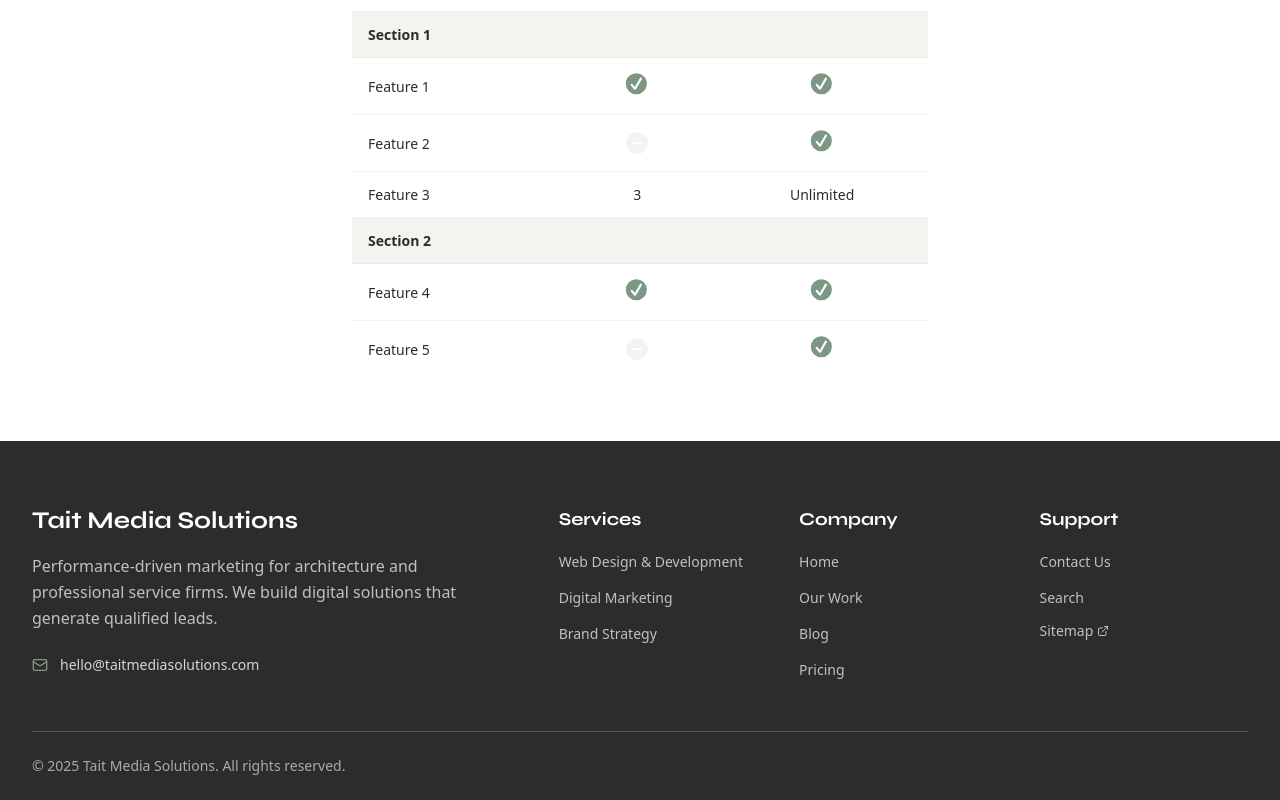
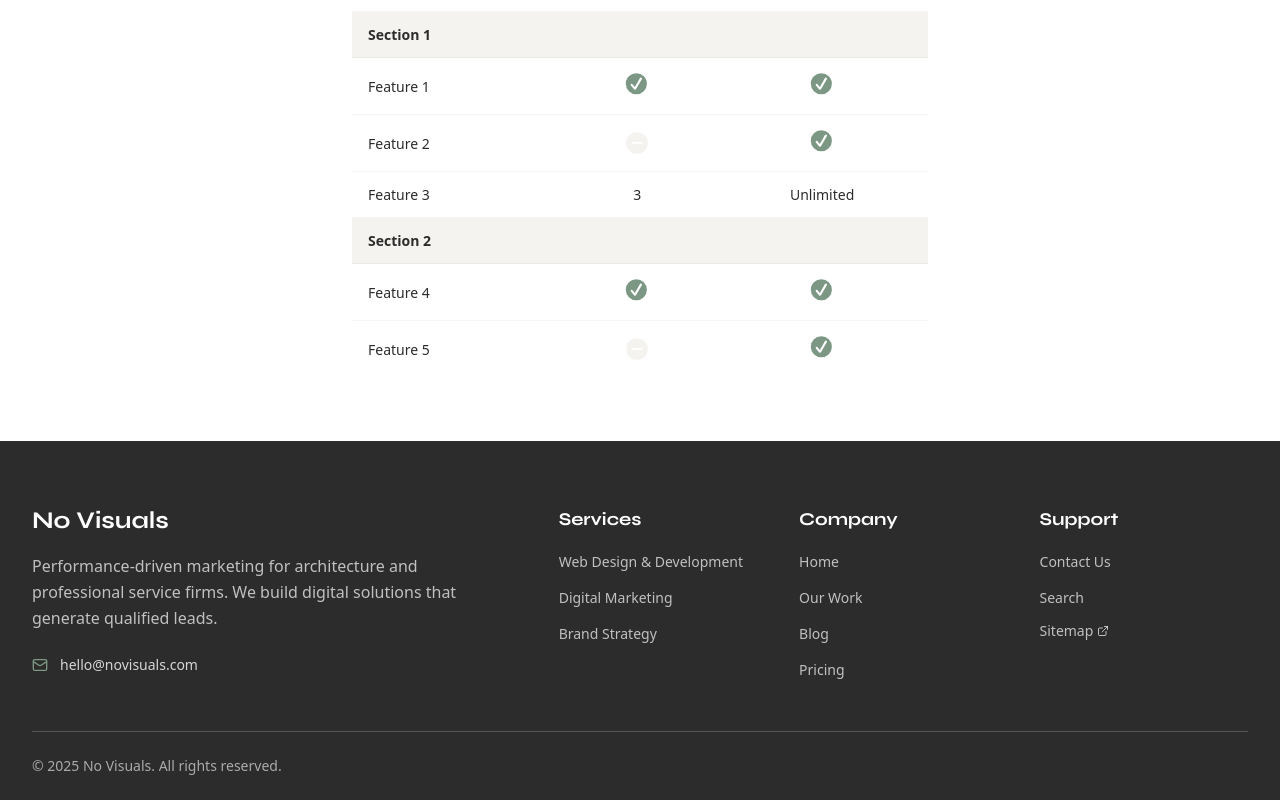
Before and after one commit to anrichtait/no-visuals-site, a SvelteKit app: page /pricing in a window 1280 px wide. Shown: the part 1192-1992 px from the top of the page. Built offline with nearby package versions, Linux system fonts and the light colour scheme.

Commit message:
REBRAND: to no visuals

```diff
--- a/package.json
+++ b/package.json
@@ -58,6 +58,8 @@
     "@threlte/core": "^8.1.5",
     "@threlte/extras": "^9.5.4",
     "@types/three": "^0.180.0",
+    "@vercel/analytics": "^1.5.0",
+    "@vercel/speed-insights": "^1.2.0",
     "cookie": "^0.7.2",
     "daisyui": "^5.1.13",
     "handlebars": "^4.7.8",
--- a/src/config.ts
+++ b/src/config.ts
@@ -1,7 +1,7 @@
-export const WebsiteName: string = "Tait Media Solutions"
-export const WebsiteBaseUrl: string = "https://taitmediasolutions.com"
+export const WebsiteName: string = "No Visuals"
+export const WebsiteBaseUrl: string = "https://no-visuals.vercel.app/"
 export const WebsiteDescription: string =
-  "Tait Media Solutions is a marketing agency focusing on performance."
+  "No Visuals is a performance-driven marketing agency for architecture and professional service firms."
 export const CreateProfileStep: boolean = true
-export const ContactEmail: string = "hello@taitmediasolutions.com"
+export const ContactEmail: string = "hello@novisuals.com"
 export const ContactPhone: string = ""
--- a/src/lib/components/NavBar.svelte
+++ b/src/lib/components/NavBar.svelte
@@ -91,7 +91,7 @@
                 on:mouseleave={() => (logoHover = false)}
                 on:focus={() => (logoHover = true)}
                 on:blur={() => (logoHover = false)}
-                aria-label="Tait Media Solutions — Home"
+                aria-label="No Visuals — Home"
             >
                 <svg
                     viewBox="0 0 100 80"
@@ -101,7 +101,7 @@
                     role="img"
                     aria-hidden="false"
                 >
-                    <title>Tait Media Solutions</title>
+                    <title>No Visuals</title>
 
                     <path
                         class="logo-path"
--- a/src/lib/components/ProjectsSection.svelte
+++ b/src/lib/components/ProjectsSection.svelte
@@ -4,14 +4,14 @@ import { ExternalLink, Clock, Sparkles } from '$lib/icons';
 export let projects = [
   {
     id: 'tait-media-rebrand',
-    title: 'Tait Media Solutions',
+    title: 'No Visuals',
     subtitle: 'Complete Agency Transformation',
     description: 'A comprehensive documentation of rebuilding our own digital presence from the ground up. From an outdated Jekyll stack to cutting-edge Svelte, this case study will show the complete process of modernizing a marketing agency.',
     category: 'Agency Rebrand',
     status: 'in-progress',
     expectedCompletion: 'Q4 2025',
     heroImage: '/images/case-studies/tait-rebrand-hero.jpg',
-    heroImageAlt: 'Tait Media Solutions rebrand case study',
+    heroImageAlt: 'No Visuals rebrand case study',
     link: '/work/tait-media-rebrand',
     previewFeatures: [
       'Complete brand identity overhaul',
--- a/src/routes/(marketing)/+layout.svelte
+++ b/src/routes/(marketing)/+layout.svelte
@@ -2,7 +2,9 @@
 import { WebsiteName, ContactEmail } from "./../../config"
 import NavBar from "$lib/components/NavBar.svelte"
 import { Mail, ExternalLink } from '$lib/icons'
-  import "../../app.css"
+import "../../app.css"
+import { injectAnalytics } from '@vercel/analytics/sveltekit'
+import { injectSpeedInsights } from '@vercel/speed-insights/sveltekit';
 
   interface Props {
     children?: import("svelte").Snippet
@@ -10,13 +12,16 @@ import { Mail, ExternalLink } from '$lib/icons'
 
   let { children }: Props = $props()
 
-  const currentYear = 2025;
+const currentYear = 2025;
+
+injectSpeedInsights();
 </script>
 
 <NavBar />
 
 <div class="">
-  {@render children?.()}
+    {@render children?.()}
+    <injectAnalytics />
 </div>
 
 <!-- Footer -->
--- a/src/routes/(marketing)/+page.svelte
+++ b/src/routes/(marketing)/+page.svelte
@@ -53,7 +53,7 @@ JSON.stringify(ldJson) + "<"
 
                 <div class="space-y-8">
                     <p class="text-xl sm:text-2xl font-inter leading-relaxed text-[#2C2C2C] font-light">
-                        Tait Media Solutions is a <strong class="underline decoration-[#7C9885] decoration-2 underline-offset-4">performance-driven</strong> marketing agency for architecture and professional service
+                        No Visuals is a <strong class="underline decoration-[#7C9885] decoration-2 underline-offset-4">performance-driven</strong> marketing agency for architecture and professional service
                         firms. We replace outdated websites and vague marketing strategies with systematic solutions focused on one
                         thing: generating <strong class="font-semibold underline decoration-[#7C9885] decoration-2 underline-offset-4">qualified leads</strong>.
                     </p>
--- a/src/routes/(marketing)/about/+page.svelte
+++ b/src/routes/(marketing)/about/+page.svelte
@@ -43,8 +43,8 @@ const values = [
 </script>
 
 <svelte:head>
-    <title>About - Tait Media Solutions</title>
-    <meta name="description" content="Learn about No Visualz, a performance-driven marketing agency for architecture and professional service firms. Founded by Anrich Tait." />
+    <title>About - No Visuals</title>
+    <meta name="description" content="Learn about No Visuals, a performance-driven marketing agency for architecture and professional service firms. Founded by Anrich Tait." />
     <!-- eslint-disable-next-line svelte/no-at-html-tags -->
     {@html jsonldScript}
 </svelte:head>
@@ -74,7 +74,7 @@ const values = [
                 </h1>
 
                 <p class="text-xl lg:text-2xl text-white/80 font-inter leading-relaxed max-w-4xl mx-auto mb-12">
-                    No Visualz partners with architecture and professional service firms to replace outdated websites
+                    No Visuals partners with architecture and professional service firms to replace outdated websites
                     and vague marketing promises with systematic solutions that generate qualified leads.
                 </p>
 
@@ -245,7 +245,7 @@ const values = [
 
                     <div class="space-y-6">
                         <p class="text-lg font-inter leading-relaxed text-[#2C2C2C]/90">
-                            I started Tait Media Solutions because I got tired of agencies
+                            I started No Visuals because I got tired of agencies
                             that sell smoke and mirrors instead of measurable growth. My
                             mission is simple: radical transparency.
                             Show the work, the metrics and the ROI. That clarity comes from years of doing things
--- a/src/routes/(marketing)/work/+page.svelte
+++ b/src/routes/(marketing)/work/+page.svelte
@@ -22,14 +22,14 @@ interface CaseStudy {
 const caseStudies: CaseStudy[] = [
   {
     id: 'tait-media-rebrand',
-    title: 'Tait Media Solutions',
+    title: 'No Visuals',
     subtitle: 'Complete Agency Transformation',
     description: 'A comprehensive documentation of rebuilding our own digital presence from the ground up. From an outdated Jekyll stack to cutting-edge Svelte 5, this case study will show the complete process of modernizing a marketing agency.',
     category: 'Agency Rebrand',
     status: 'in-progress',
     expectedCompletion: 'Q4 2025',
     heroImage: '/images/case-studies/tait-rebrand-hero.jpg',
-    heroImageAlt: 'Tait Media Solutions rebrand case study',
+    heroImageAlt: 'No Visuals rebrand case study',
     link: '/work/tait-media-rebrand',
     previewFeatures: [
       'Complete visual identity overhaul',
@@ -90,9 +90,9 @@ function getStatusBadge(study: CaseStudy) {
 </script>
 
 <svelte:head>
-  <title>Our Work - Case Studies | Tait Media Solutions</title>
+  <title>Our Work - Case Studies | No Visuals</title>
   <meta name="description" content="See how we've helped architecture and professional service firms transform their digital presence and drive measurable growth through our detailed case studies." />
-  <meta property="og:title" content="Our Work - Case Studies | Tait Media Solutions" />
+  <meta property="og:title" content="Our Work - Case Studies | No Visuals" />
   <meta property="og:description" content="Real results from real projects. See how we've helped firms achieve 340%+ lead increases and $1.5M+ revenue growth." />
   <meta property="og:type" content="website" />
 </svelte:head>
--- a/src/routes/(marketing)/work/architecture-firm-redesign/+page.svelte
+++ b/src/routes/(marketing)/work/architecture-firm-redesign/+page.svelte
@@ -3,7 +3,7 @@ import { Calendar, Sparkles, ArrowRight, ExternalLink, TrendingUp } from 'lucide
 </script>
 
 <svelte:head>
-  <title>Hartwell Architecture Redesign - Case Study | Tait Media Solutions</title>
+  <title>Hartwell Architecture Redesign - Case Study | No Visuals</title>
   <meta name="description" content="How a 40-year-old architecture firm transformed their digital presence and increased qualified leads by 340% through strategic website redesign and content marketing." />
   <meta property="og:title" content="Hartwell Architecture Redesign - Case Study" />
   <meta property="og:description" content="340% increase in qualified leads and $2.8M in new contracts through digital transformation." />
--- a/src/routes/(marketing)/work/professional-services-startup/+page.svelte
+++ b/src/routes/(marketing)/work/professional-services-startup/+page.svelte
@@ -3,7 +3,7 @@ import { Calendar, Sparkles, ArrowRight, ExternalLink, DollarSign, TrendingUp }
 </script>
 
 <svelte:head>
-  <title>Meridian Consulting Startup Growth - Case Study | Tait Media Solutions</title>
+  <title>Meridian Consulting Startup Growth - Case Study | No Visuals</title>
   <meta name="description" content="How a new professional services firm built complete digital infrastructure and generated $1.5M in revenue within their first year through strategic marketing automation." />
   <meta property="og:title" content="Meridian Consulting Startup Growth - Case Study" />
   <meta property="og:description" content="$1.5M revenue in first year through complete digital infrastructure and marketing automation." />
@@ -340,7 +340,7 @@ import { Calendar, Sparkles, ArrowRight, ExternalLink, DollarSign, TrendingUp }
 
         <div class="bg-gray-900 text-white rounded-xl p-8 mb-8">
           <blockquote class="text-lg font-light italic leading-relaxed mb-4">
-            "Working with Tait Media was the best investment we made as a startup. They didn't just build us a website - they built us a complete business development engine. Every system works together seamlessly, and we can see exactly where every dollar of revenue comes from."
+            "Working with No Visuals was the best investment we made as a startup. They didn't just build us a website - they built us a complete business development engine. Every system works together seamlessly, and we can see exactly where every dollar of revenue comes from."
           </blockquote>
           <footer class="text-gray-300">
             <strong>Michael Chen</strong>, Managing Principal<br>
--- a/src/routes/(marketing)/work/tait-media-rebrand/+page.svelte
+++ b/src/routes/(marketing)/work/tait-media-rebrand/+page.svelte
@@ -3,9 +3,9 @@ import { Clock, Sparkles, ArrowRight, ExternalLink } from 'lucide-svelte';
 </script>
 
 <svelte:head>
-  <title>Tait Media Solutions Rebrand - Case Study | Tait Media Solutions</title>
+  <title>No Visuals Rebrand - Case Study | No Visuals</title>
   <meta name="description" content="A comprehensive documentation of rebuilding our own digital presence from the ground up. From outdated WordPress to cutting-edge Svelte 5." />
-  <meta property="og:title" content="Tait Media Solutions Rebrand - Case Study" />
+  <meta property="og:title" content="No Visuals Rebrand - Case Study" />
   <meta property="og:description" content="How we transformed our own agency from outdated WordPress to cutting-edge Svelte 5 architecture." />
   <meta property="og:image" content="/images/case-studies/tait-rebrand-hero.jpg" />
   <meta property="og:type" content="article" />
@@ -42,7 +42,7 @@ import { Clock, Sparkles, ArrowRight, ExternalLink } from 'lucide-svelte';
         </div>
 
         <h1 class="font-['Syne'] text-[clamp(3rem,8vw,6rem)] font-bold text-gray-900 leading-[0.9] mb-6">
-          Tait Media Solutions
+          No Visuals
         </h1>
         <p class="text-[clamp(1.25rem,4vw,2rem)] text-gray-700 font-light max-w-3xl mx-auto leading-tight">
           Complete Agency Transformation
@@ -297,7 +297,7 @@ import { Clock, Sparkles, ArrowRight, ExternalLink } from 'lucide-svelte';
             "If we can't successfully transform our own digital presence, how can we credibly help our clients do the same? This project is our commitment to practicing what we preach."
           </blockquote>
           <footer class="mt-4 text-gray-300">
-            <strong>Tait Media Solutions Team</strong>
+            <strong>No Visuals Team</strong>
           </footer>
         </div>
 
```
Also changed, not shown: 1 other file (tests, documents, lock files or other folders).
